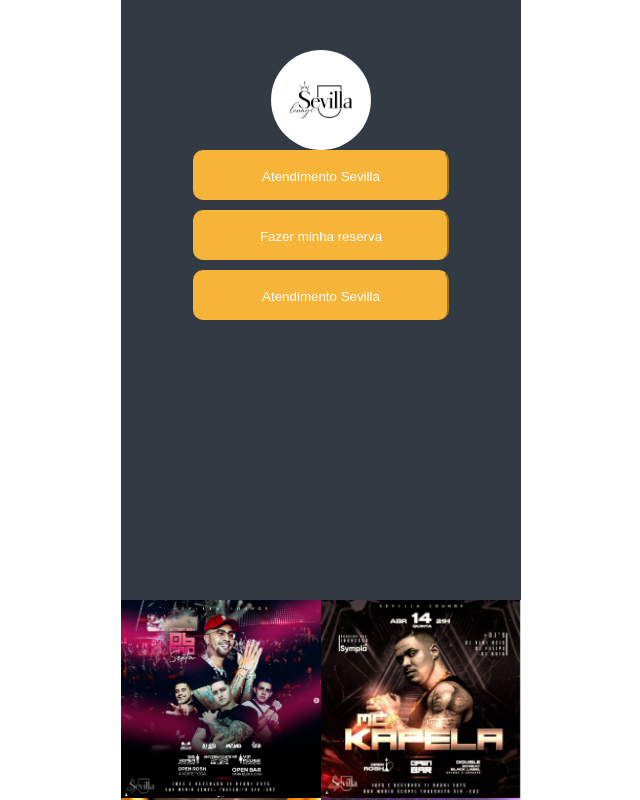
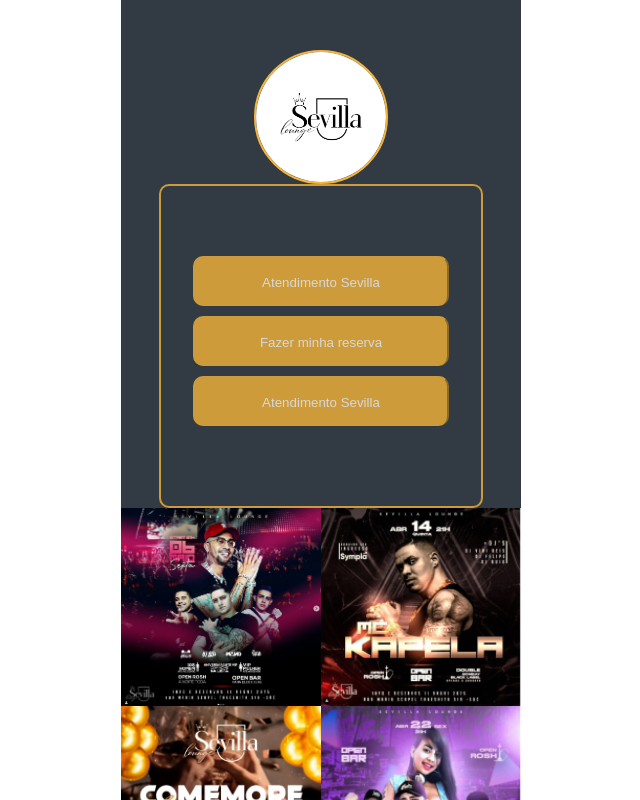
Before and after one commit to julianolanzi/sevilla, an Angular app: page /eventos in a window 1280 px wide. Shown: the top 800 px of the page, without its empty margins (263-903 px from the left). Built offline with nearby package versions, Linux system fonts and the light colour scheme.

Commit message:
modificaçao bordas

```diff
--- a/src/app/menu/menu.component.css
+++ b/src/app/menu/menu.component.css
@@ -1,7 +1,7 @@
 .container {
     width: 400px;
     height: 100%;
-    min-height: 600px;
+    min-height: 400px;
     background-color: #323A44;
     margin-left: 30%;
     display: flex;
@@ -10,20 +10,26 @@
 }
 
 .logo {
-    width: 100px;
-    height: 100px;
+    width: 130px;
+    height: 130px;
     margin-top: 50px;
-    border-radius: 50px;
+    border-radius: 70px;
+    border: solid 2px #F6B438;
 }
 
 .container-buttons {
     width: 80%;
-    min-height: 300px;
+    min-height: 250px;
     height: auto;
-    background-color: rgba(204, 185, 185, 0);
+    background-color: rgba( red 25, green 2, blue 47, alpha 0.2);
+    backdrop-filter: blur(0.3);
     display: flex;
     align-items: center;
+    padding-top: 70px;
     flex-direction: column;
+    border-radius: 10px;
+    border: solid 2px #F6B438;
+    opacity: 0.8;
 }
 
 button {
--- a/src/app/menu/menu.component.html
+++ b/src/app/menu/menu.component.html
@@ -1,13 +1,13 @@
 <section class="container">
     <img class="logo" src="../../assets/logo.jpeg" alt="">
     <div class="container-buttons">
+
         <button>Atendimento Sevilla</button>
 
         <button>Fazer minha reserva</button>
 
         <button>Atendimento Sevilla</button>
 
+    </div>
 
-
-    </div>
 </section>
```
Also changed, not shown: src/assets/whats.jpg (added).
